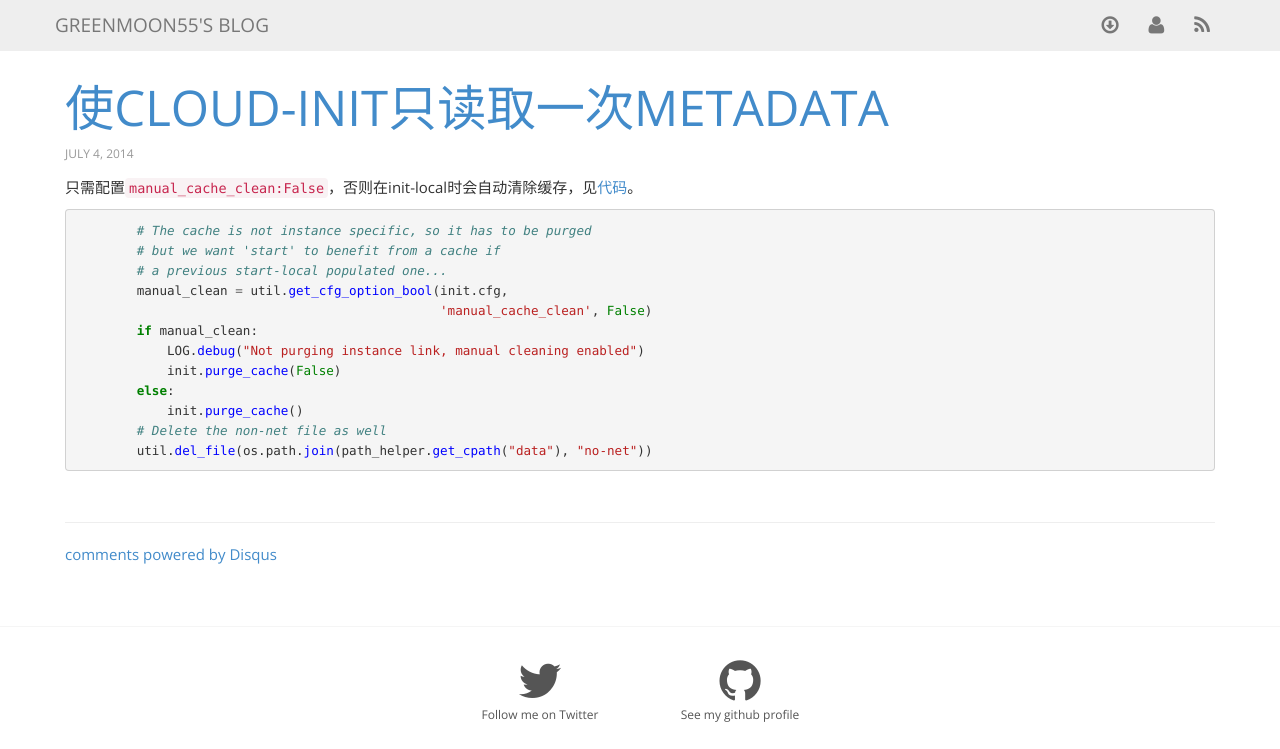
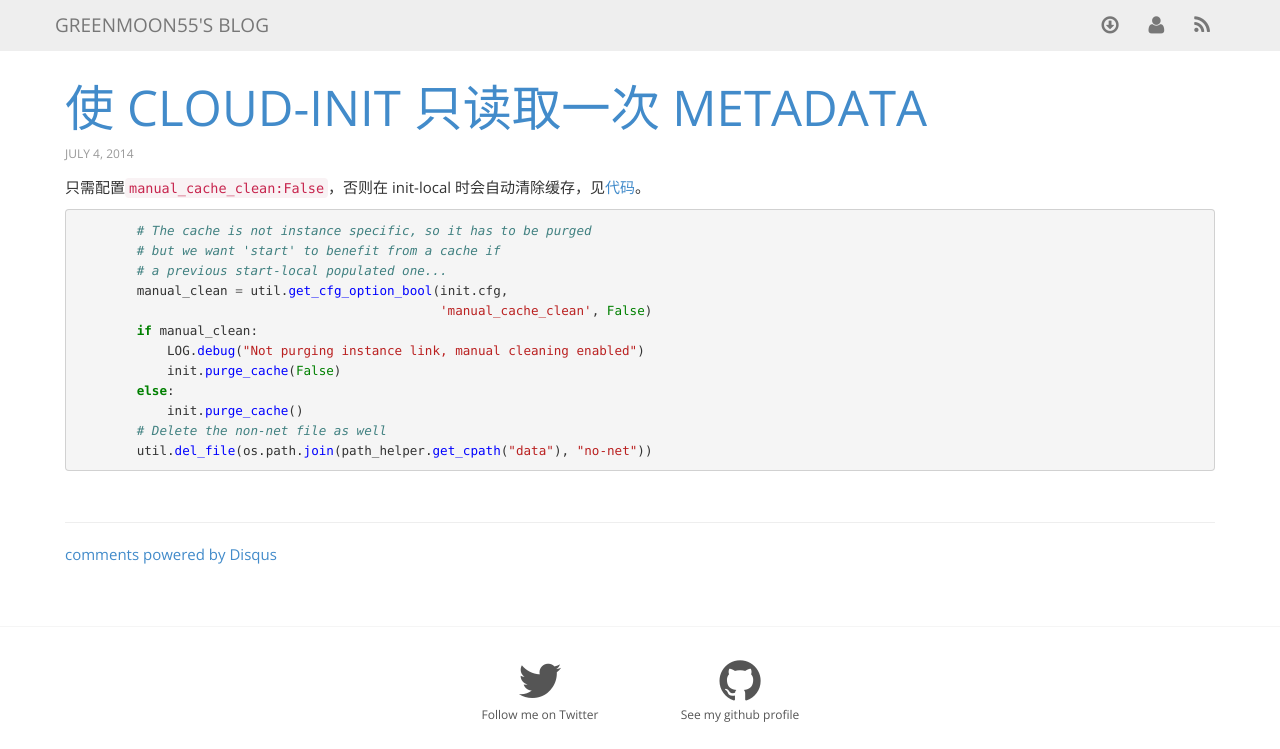
Before and after one commit to greenmoon55/greenmoon55.github.io, a Jekyll site: the page built from _posts/2014-07-04-cloud-init-get-metadata-only-once.md, in a window 1280 px wide, cut to the strip 0-749 px from the top of the page. Built offline with Jekyll 4.4.1, drawn with Linux system fonts in a browser that asks for light colours; nearby versions of some CDN libraries; Markdown is read by kramdown in place of the engine named in the settings; comment, search, counter and statistics services are not loaded.

Commit message:
add spaces between English and Chinese words for consistency

````diff
--- a/_posts/2014-07-04-cloud-init-get-metadata-only-once.md
+++ b/_posts/2014-07-04-cloud-init-get-metadata-only-once.md
@@ -1,9 +1,9 @@
 ---
 layout: post
-title: 使cloud-init只读取一次metadata
+title: 使 Cloud-init 只读取一次 Metadata
 published: true
 ---
-只需配置`manual_cache_clean:False`，否则在init-local时会自动清除缓存，见[代码](https://github.com/number5/cloud-init/blob/d37e212159ee14ca859714a7473268717db93e88/bin/cloud-init#L233)。
+只需配置`manual_cache_clean:False`，否则在 init-local 时会自动清除缓存，见[代码](https://github.com/number5/cloud-init/blob/d37e212159ee14ca859714a7473268717db93e88/bin/cloud-init#L233)。
 
 ```python
         # The cache is not instance specific, so it has to be purged
````
